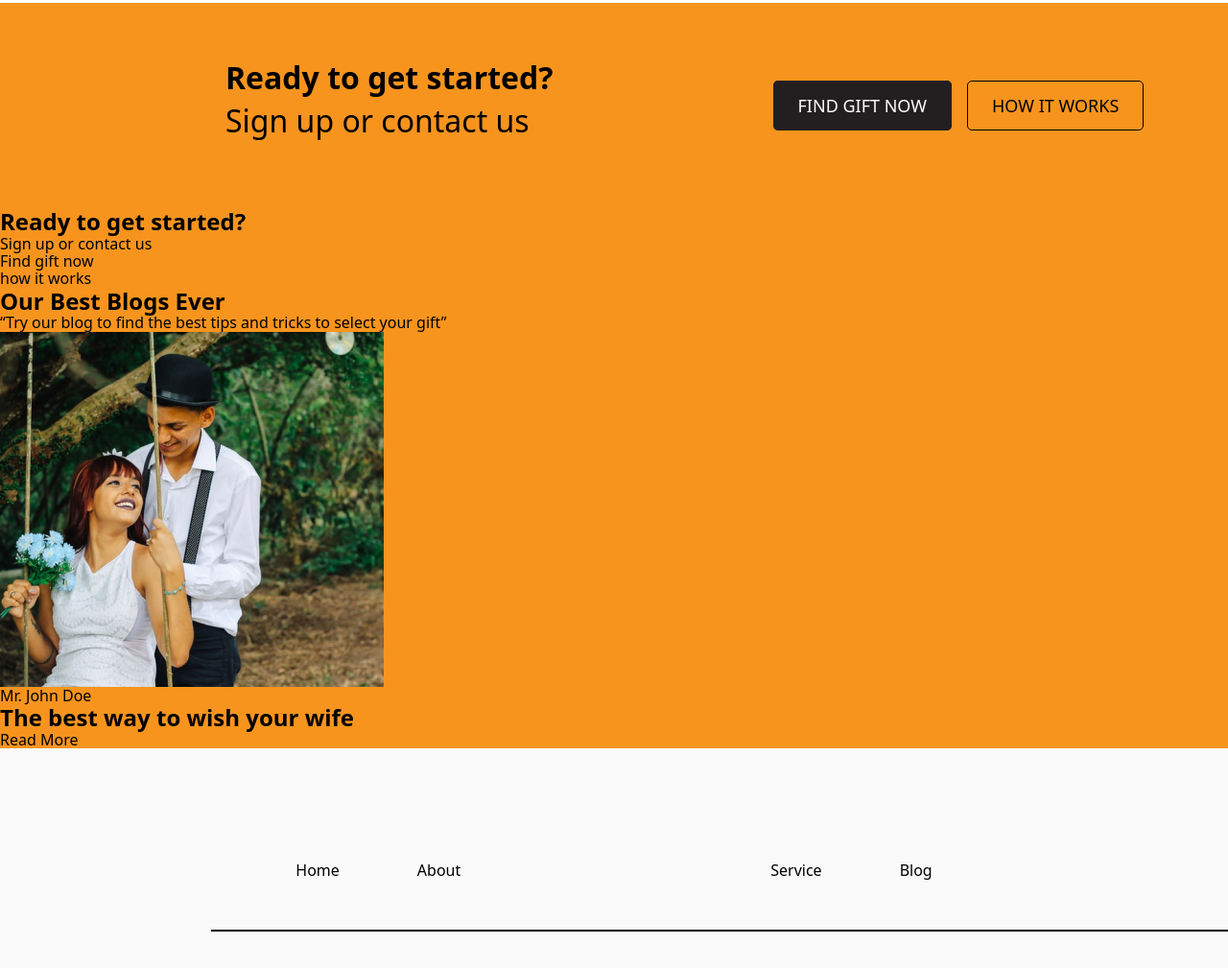
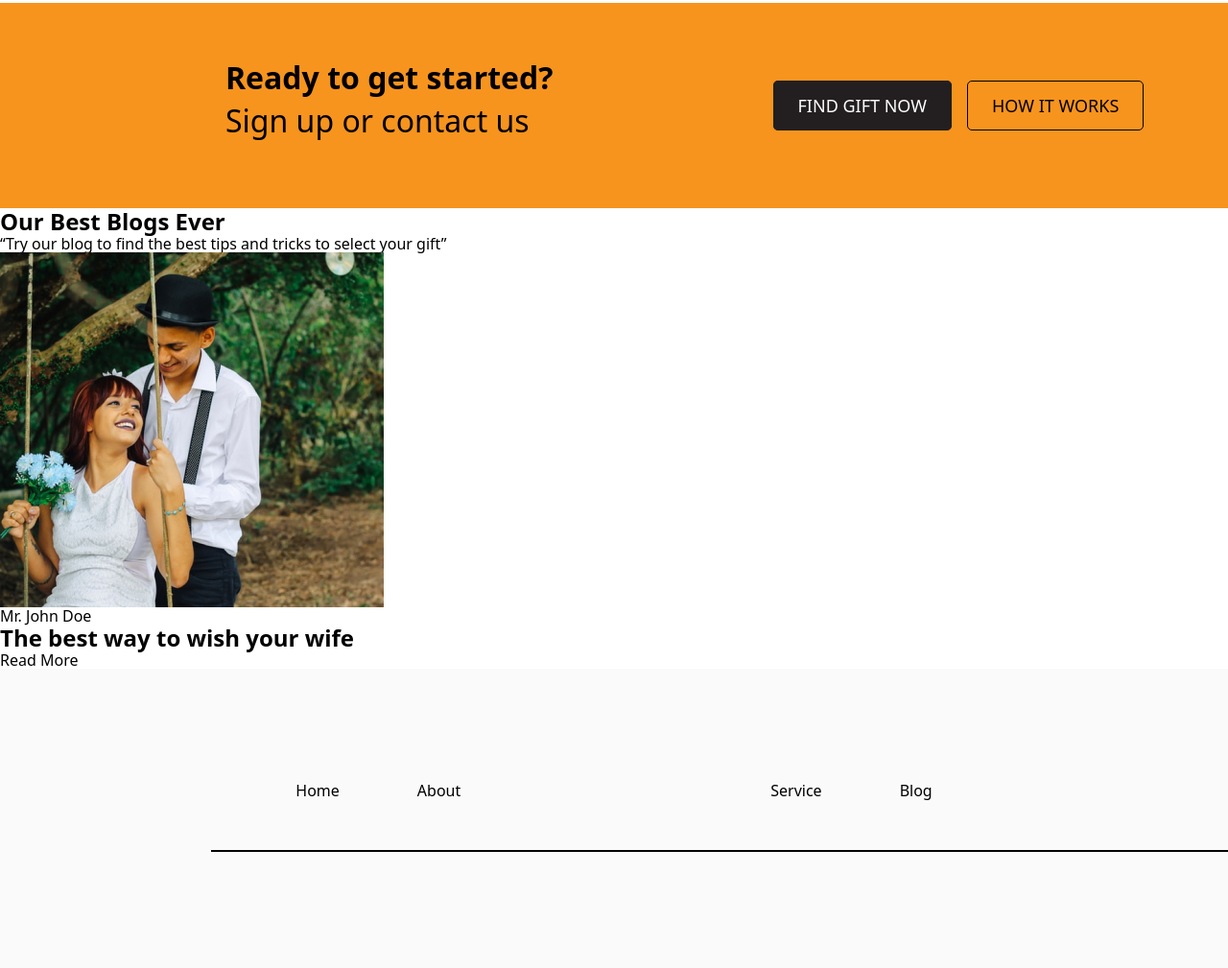
Before and after one commit to PrataCat/practise-team-project-blended-4, a plain HTML site: page index.html in a window 1280 px wide. Shown: the part 1924-2933 px from the top of the page at 96% size. Drawn offline with nearby package versions, Linux system fonts and the light colour scheme.

Commit message:
cleaning code

```diff
--- a/index.html
+++ b/index.html
@@ -57,9 +57,10 @@
             <div class="content-wrap">
               <h2 class="sec2-h2">How we work</h2>
               <p class="sec2-text">
-              We’ve actually already asked hundreds of women what they want, and made a database with
-              the results. All you have to do is take our short survey that only takes seconds, and our
-              proprietary algorithm will match you with a few perfect gift options.
+                We’ve actually already asked hundreds of women what they want, and made a database
+                with the results. All you have to do is take our short survey that only takes
+                seconds, and our proprietary algorithm will match you with a few perfect gift
+                options.
               </p>
               <button type="button" data-modal-open class="sec2-btn">Learn More</button>
             </div>
@@ -124,17 +125,6 @@
             </ul>
           </div>
         </div>
-      <section>
-        <h2>Ready to get started?</h2>
-        <p>Sign up or contact us</p>
-        <ul>
-          <li>
-            <a href="#">Find gift now</a>
-          </li>
-          <li>
-            <a href="#">how it works</a>
-          </li>
-        </ul>
       </section>
       <section>
         <h2>Our Best Blogs Ever</h2>
```
